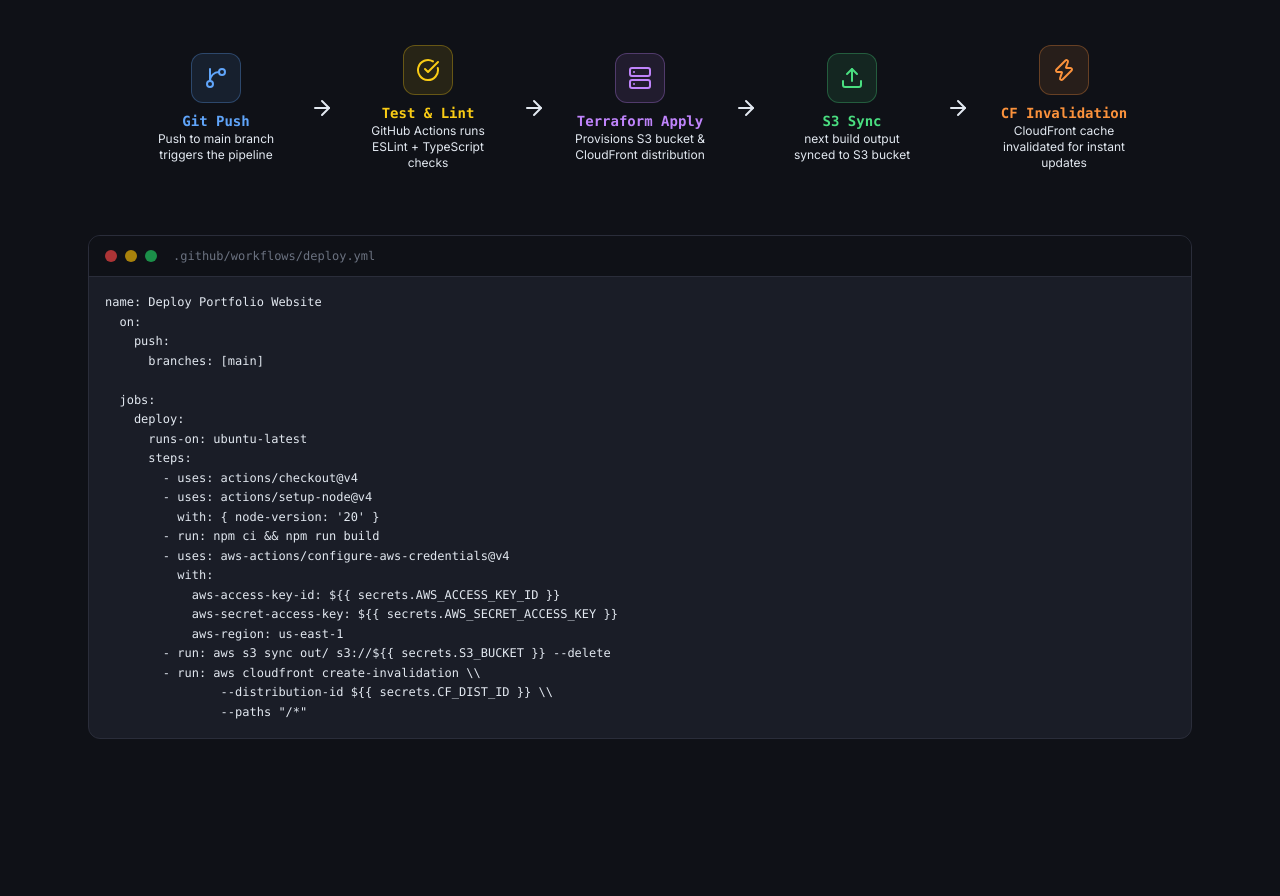
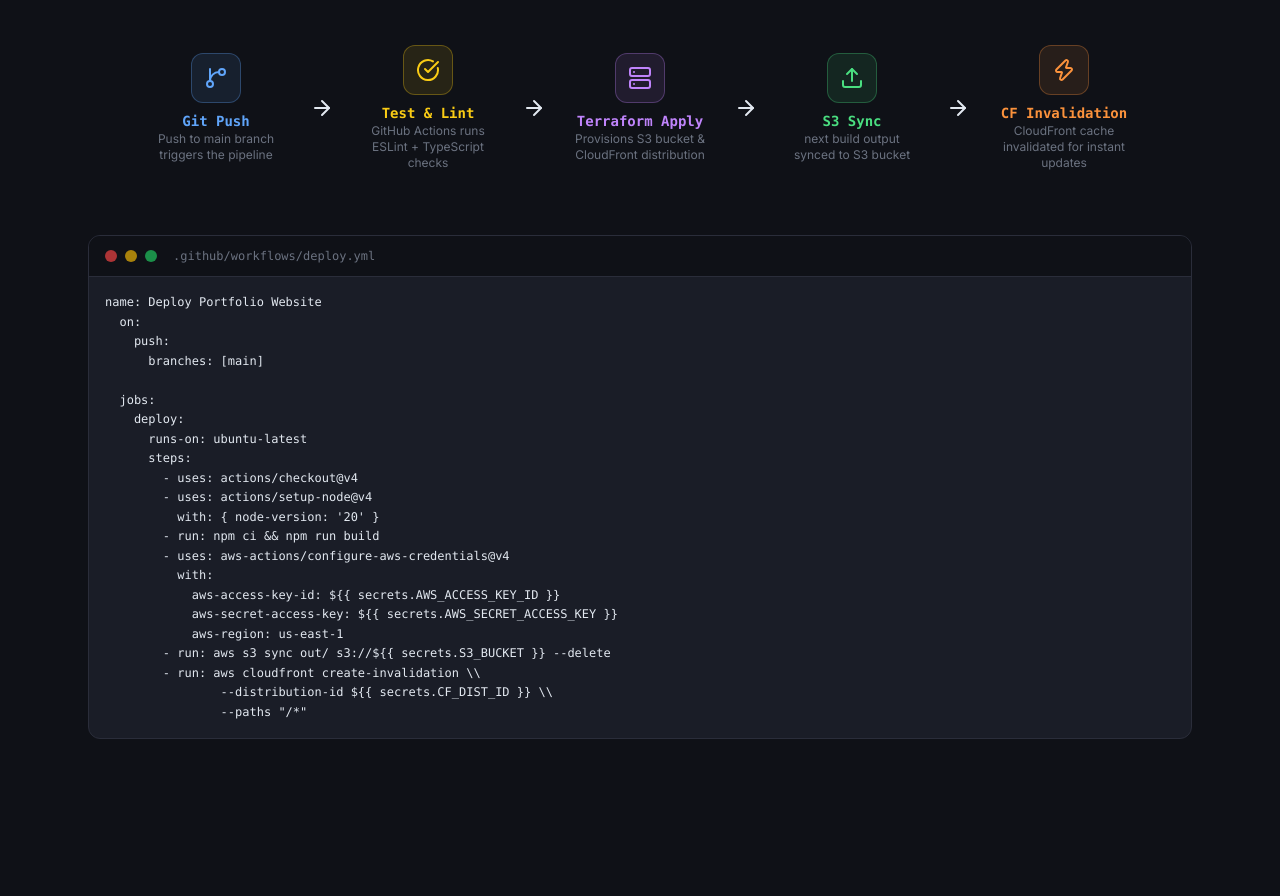
Before and after one commit to shubhmate/cloud-native-portfolio, a plain HTML site: page index.html in a window 1280 px wide. Shown: the part 2967-3863 px from the top of the page. Drawn offline with nearby package versions, Linux system fonts and the light colour scheme; animation ran at ten frames a second.

Commit message:
Update the Pipeline Section

```diff
--- a/index.html
+++ b/index.html
@@ -952,7 +952,7 @@
                 </div>
                 <div class="text-center">
                   <p class="font-mono text-sm font-semibold text-blue-400">Git Push</p>
-                  <p class="text-xs text-muted max-w-[140px]">Push to main branch triggers the pipeline</p>
+                  <p class="text-xs text-[var(--muted)] max-w-[140px]">Push to main branch triggers the pipeline</p>
                 </div>
               </div>
               <!-- Responsive Arrow -->
@@ -967,7 +967,7 @@
                 </div>
                 <div class="text-center">
                   <p class="font-mono text-sm font-semibold text-yellow-400">Test & Lint</p>
-                  <p class="text-xs text-muted max-w-[140px]">GitHub Actions runs ESLint + TypeScript checks</p>
+                  <p class="text-xs text-[var(--muted)] max-w-[140px]">GitHub Actions runs ESLint + TypeScript checks</p>
                 </div>
               </div>
               <!-- Responsive Arrow -->
@@ -982,7 +982,7 @@
                 </div>
                 <div class="text-center">
                   <p class="font-mono text-sm font-semibold text-purple-400">Terraform Apply</p>
-                  <p class="text-xs text-muted max-w-[140px]">Provisions S3 bucket & CloudFront distribution</p>
+                  <p class="text-xs text-[var(--muted)] max-w-[140px]">Provisions S3 bucket & CloudFront distribution</p>
                 </div>
               </div>
               <!-- Responsive Arrow -->
@@ -997,7 +997,7 @@
                 </div>
                 <div class="text-center">
                   <p class="font-mono text-sm font-semibold text-green-400">S3 Sync</p>
-                  <p class="text-xs text-muted max-w-[140px]">next build output synced to S3 bucket</p>
+                  <p class="text-xs text-[var(--muted)] max-w-[140px]">next build output synced to S3 bucket</p>
                 </div>
               </div>
               <!-- Responsive Arrow -->
@@ -1012,7 +1012,7 @@
                 </div>
                 <div class="text-center">
                   <p class="font-mono text-sm font-semibold text-orange-400">CF Invalidation</p>
-                  <p class="text-xs text-muted max-w-[140px]">CloudFront cache invalidated for instant updates</p>
+                  <p class="text-xs text-[var(--muted)] max-w-[140px]">CloudFront cache invalidated for instant updates</p>
                 </div>
               </div>
             </div>
```
